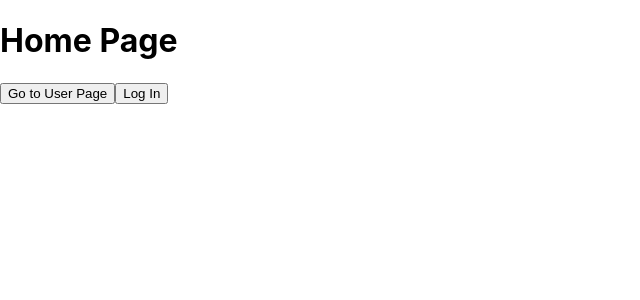
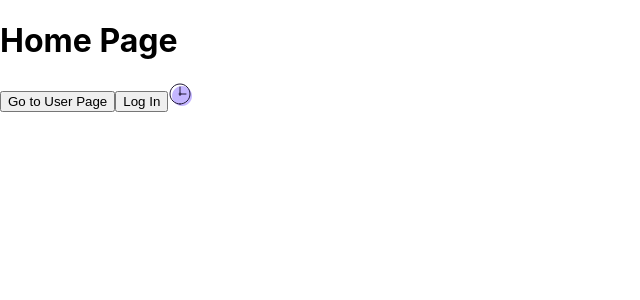
Before and after one commit to Clang51020/ucm_staff_tracking, a React (Create React App) app: page / in a window 1280 px wide. Shown: the top 300 px of the page, without its empty margins (0-640 px from the left). Built offline with nearby package versions, Linux system fonts and the light colour scheme.

Commit message:
Added SVG clock component and CSS edits.

```diff
--- a/src/App.css
+++ b/src/App.css
@@ -5,6 +5,12 @@
 .App-logo {
   height: 40vmin;
   pointer-events: none;
+}
+
+.ClockLink:hover {
+  cursor: pointer;
+  background-color: lightblue;
+  box-shadow: 4px 3px #61dafb;
 }
 
 @media (prefers-reduced-motion: no-preference) {
--- /dev/null
+++ b/src/Clock.js
@@ -0,0 +1,12 @@
+import React from 'react'
+ export default function Clock() {
+ return (
+ <>
+ <svg width="24" height="24" viewBox="0 0 24 24" fill="none" xmlns="http://www.w3.org/2000/svg" dataReactroot="">
+<path strokeLinejoin="round" strokeLinecap="round" strokeWidth="0" stroke="#221b38" fill="#C4B6FF" d="M12 22C17.5228 22 22 17.5228 22 12C22 6.47715 17.5228 2 12 2C6.47715 2 2 6.47715 2 12C2 17.5228 6.47715 22 12 22Z" transform="translate(2,2)"></path><path strokeLinejoin="round" strokeLinecap="round" strokeWidth="1" stroke="#221b38" fill="none" d="M12 22C17.5228 22 22 17.5228 22 12C22 6.47715 17.5228 2 12 2C6.47715 2 2 6.47715 2 12C2 17.5228 6.47715 22 12 22Z"></path>
+<path strokeLinejoin="round" strokeLinecap="round" strokeWidth="1" stroke="#221b38" d="M13 12H18"></path>
+<path strokeLinejoin="round" strokeLinecap="round" strokeWidth="1" stroke="#221b38" d="M12 5V11"></path>
+<path strokeLinejoin="round" strokeLinecap="round" strokeWidth="0" stroke="#221b38" fill="#C4B6FF" d="M12 13C12.5523 13 13 12.5523 13 12C13 11.4477 12.5523 11 12 11C11.4477 11 11 11.4477 11 12C11 12.5523 11.4477 13 12 13Z" transform="translate(2,2)"></path><path strokeLinejoin="round" strokeLinecap="round" strokeWidth="1" stroke="#221b38" fill="none" d="M12 13C12.5523 13 13 12.5523 13 12C13 11.4477 12.5523 11 12 11C11.4477 11 11 11.4477 11 12C11 12.5523 11.4477 13 12 13Z"></path>
+</svg>
+</>
+)}
--- a/src/HomePage.js
+++ b/src/HomePage.js
@@ -1,5 +1,6 @@
 import React, { useState } from "react";
 import { Link } from 'react-router-dom';
+import Clock from "./Clock";
 
 export default function HomePage() {
 
@@ -18,6 +19,7 @@ export default function HomePage() {
             <Link to="/user"><button>Go to User Page</button></Link>
             <button onClick={authenticateUser}>{authenticated ? "Log out" : "Log In"}</button>
             {authenticated && <Link to="/search"><button>Go to Search page</button></Link>}
+            <Link to="/user" ClassName="ClockLink"><Clock /></Link>
         </div>
     )
 }
```
